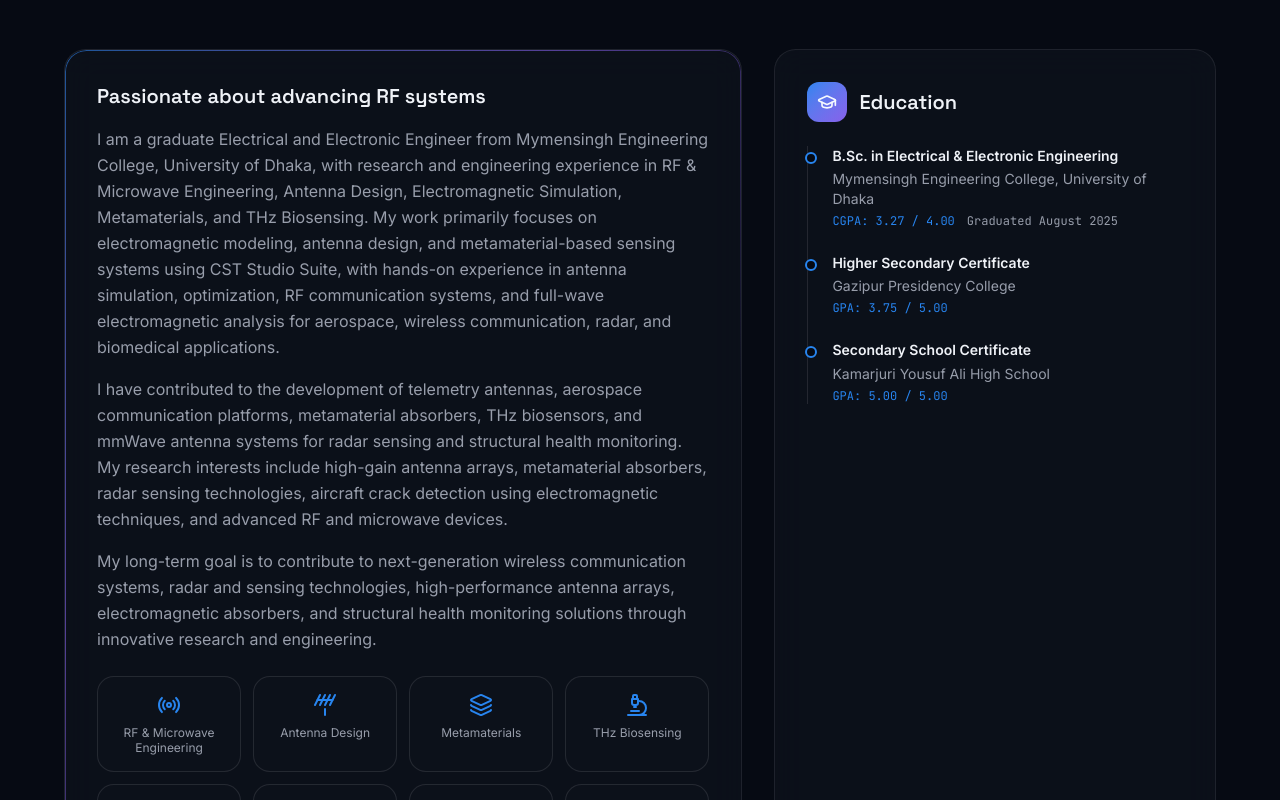
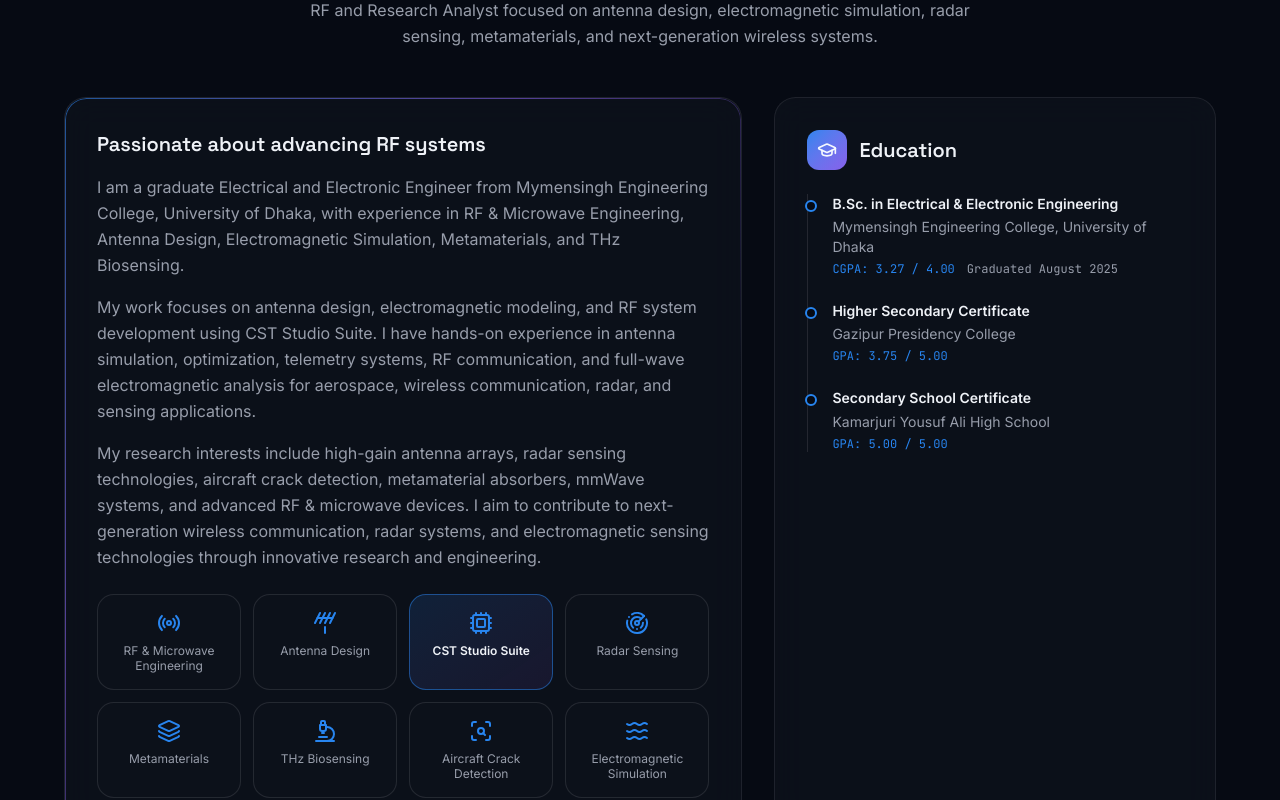
Before and after one commit to emonmian/emon-mian-portfolio-2-Public, a Next.js app: page / in a window 1280 px wide. Shown: the part 1080-1880 px from the top of the page. Built offline with nearby package versions, Linux system fonts and the light colour scheme.

Commit message:
feat: update about page with new interests and refined description
Co-authored-by: emonmian <307931195+emonmian@users.noreply.github.com>

```diff
--- a/components/about.tsx
+++ b/components/about.tsx
@@ -3,24 +3,28 @@ import {
   Radio,
   Layers,
   Microscope,
-  CircuitBoard,
+  Radar,
   Waves,
-  Plane,
-  BrainCircuit,
+  ScanSearch,
+  Cpu,
   GraduationCap,
 } from 'lucide-react'
 import { SectionHeading } from '@/components/section-heading'
 import { Reveal } from '@/components/reveal'
 
-const interests = [
+const interests: {
+  icon: typeof Radio
+  label: string
+  highlight?: boolean
+}[] = [
   { icon: Radio, label: 'RF & Microwave Engineering' },
   { icon: Antenna, label: 'Antenna Design' },
+  { icon: Cpu, label: 'CST Studio Suite', highlight: true },
+  { icon: Radar, label: 'Radar Sensing' },
   { icon: Layers, label: 'Metamaterials' },
   { icon: Microscope, label: 'THz Biosensing' },
-  { icon: CircuitBoard, label: 'PCB Design' },
+  { icon: ScanSearch, label: 'Aircraft Crack Detection' },
   { icon: Waves, label: 'Electromagnetic Simulation' },
-  { icon: Plane, label: 'Aerospace Communication' },
-  { icon: BrainCircuit, label: 'ML Assisted Sensing' },
 ]
 
 const education = [
@@ -50,8 +54,8 @@ export function About() {
       <div className="mx-auto max-w-6xl">
         <SectionHeading
           eyebrow="About Me"
-          title="Engineering meets research"
-          description="EEE graduate from Mymensingh Engineering College, University of Dhaka — driven by a passion for advancing electromagnetic systems from theory to hardware."
+          title="Advancing Antennas, Radar & Electromagnetic Research"
+          description="RF and Research Analyst focused on antenna design, electromagnetic simulation, radar sensing, metamaterials, and next-generation wireless systems."
         />
 
         <div className="grid gap-8 lg:grid-cols-5">
@@ -63,39 +67,43 @@ export function About() {
               <p className="mt-4 leading-relaxed text-muted-foreground">
                 I am a graduate Electrical and Electronic Engineer from
                 Mymensingh Engineering College, University of Dhaka, with
-                research and engineering experience in RF &amp; Microwave
-                Engineering, Antenna Design, Electromagnetic Simulation,
-                Metamaterials, and THz Biosensing. My work primarily focuses on
-                electromagnetic modeling, antenna design, and metamaterial-based
-                sensing systems using CST Studio Suite, with hands-on experience
-                in antenna simulation, optimization, RF communication systems,
-                and full-wave electromagnetic analysis for aerospace, wireless
-                communication, radar, and biomedical applications.
+                experience in RF &amp; Microwave Engineering, Antenna Design,
+                Electromagnetic Simulation, Metamaterials, and THz Biosensing.
               </p>
               <p className="mt-4 leading-relaxed text-muted-foreground">
-                I have contributed to the development of telemetry antennas,
-                aerospace communication platforms, metamaterial absorbers, THz
-                biosensors, and mmWave antenna systems for radar sensing and
-                structural health monitoring. My research interests include
-                high-gain antenna arrays, metamaterial absorbers, radar sensing
-                technologies, aircraft crack detection using electromagnetic
-                techniques, and advanced RF and microwave devices.
+                My work focuses on antenna design, electromagnetic modeling, and
+                RF system development using CST Studio Suite. I have hands-on
+                experience in antenna simulation, optimization, telemetry
+                systems, RF communication, and full-wave electromagnetic
+                analysis for aerospace, wireless communication, radar, and
+                sensing applications.
               </p>
               <p className="mt-4 leading-relaxed text-muted-foreground">
-                My long-term goal is to contribute to next-generation wireless
-                communication systems, radar and sensing technologies,
-                high-performance antenna arrays, electromagnetic absorbers, and
-                structural health monitoring solutions through innovative
-                research and engineering.
+                My research interests include high-gain antenna arrays, radar
+                sensing technologies, aircraft crack detection, metamaterial
+                absorbers, mmWave systems, and advanced RF &amp; microwave
+                devices. I aim to contribute to next-generation wireless
+                communication, radar systems, and electromagnetic sensing
+                technologies through innovative research and engineering.
               </p>
               <div className="mt-6 grid grid-cols-2 gap-3 sm:grid-cols-4">
                 {interests.map((item) => (
                   <div
                     key={item.label}
-                    className="flex flex-col items-center gap-2 rounded-xl border border-border bg-card/40 p-4 text-center transition-colors hover:border-primary/40"
+                    className={
+                      item.highlight
+                        ? 'flex flex-col items-center gap-2 rounded-xl border border-primary/50 bg-gradient-to-br from-primary/15 to-accent/10 p-4 text-center shadow-[0_0_0_1px_hsl(var(--primary)/0.1)] transition-colors hover:border-primary'
+                        : 'flex flex-col items-center gap-2 rounded-xl border border-border bg-card/40 p-4 text-center transition-colors hover:border-primary/40'
+                    }
                   >
                     <item.icon className="h-6 w-6 text-primary" />
-                    <span className="text-xs leading-tight text-muted-foreground">
+                    <span
+                      className={
+                        item.highlight
+                          ? 'text-xs font-semibold leading-tight text-foreground'
+                          : 'text-xs leading-tight text-muted-foreground'
+                      }
+                    >
                       {item.label}
                     </span>
                   </div>
```
